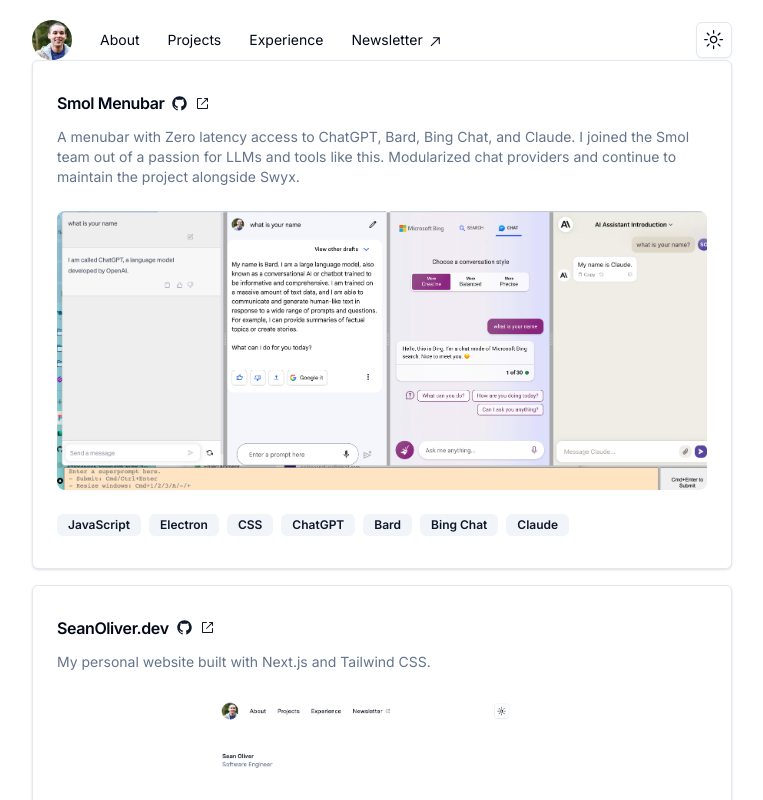
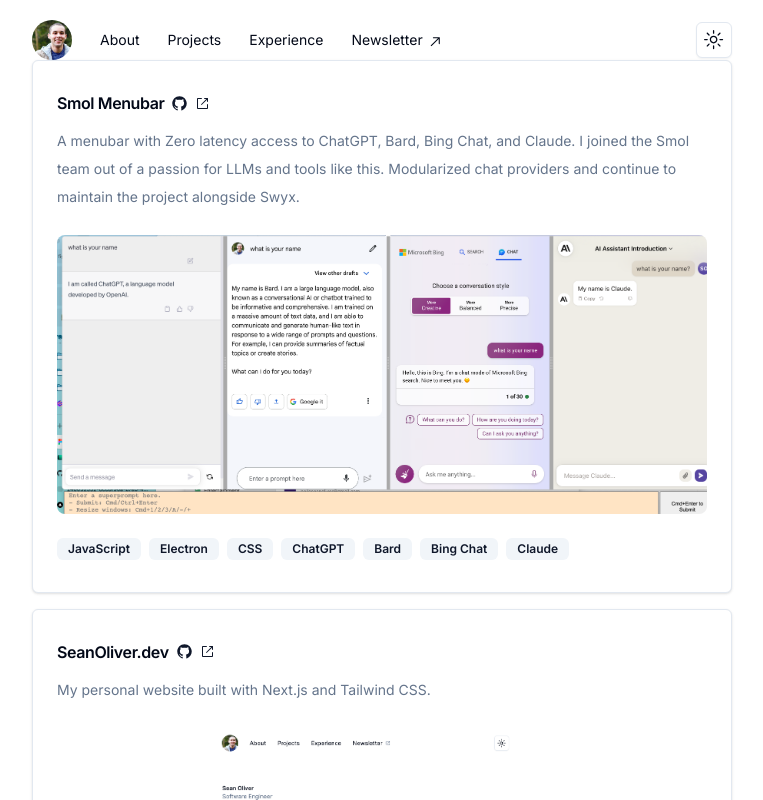
Before and after one commit to seanoliver/seanoliver-dot-dev, a Next.js app: page /projects in a window 1280 px wide. Shown: the top 800 px of the page, without its empty margins (258-1021 px from the left). Built offline with nearby package versions, Linux system fonts and the light colour scheme.

Commit message:
🛠️refactor(projects) update CardDescription styling

```diff
--- a/src/app/projects/page.tsx
+++ b/src/app/projects/page.tsx
@@ -11,7 +11,6 @@ import {
 	CardTitle,
 } from '@/components/ui/card';
 import { Badge } from '@/components/ui/badge';
-import { Separator } from '@/components/ui/separator';
 import { AspectRatio } from '@/components/ui/aspect-ratio';
 import { GitHubLogoIcon } from '@radix-ui/react-icons';
 import { Button } from '@/components/ui/button';
@@ -36,7 +35,7 @@ export default function Projects(): JSX.Element {
 								<Link href={project.url} target='_blank'><ExternalLinkIcon /></Link>
 							</Button>
 						</CardTitle>
-						<CardDescription>{project.description}</CardDescription>
+						<CardDescription className='leading-7'>{project.description}</CardDescription>
 					</CardHeader>
 					<CardContent>
 						<AspectRatio ratio={7 / 3}>
```
